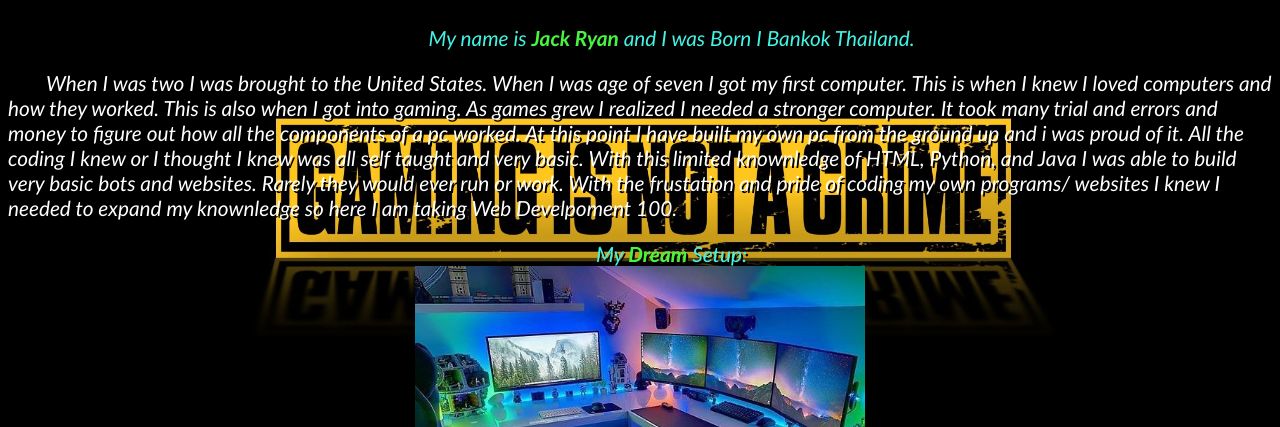
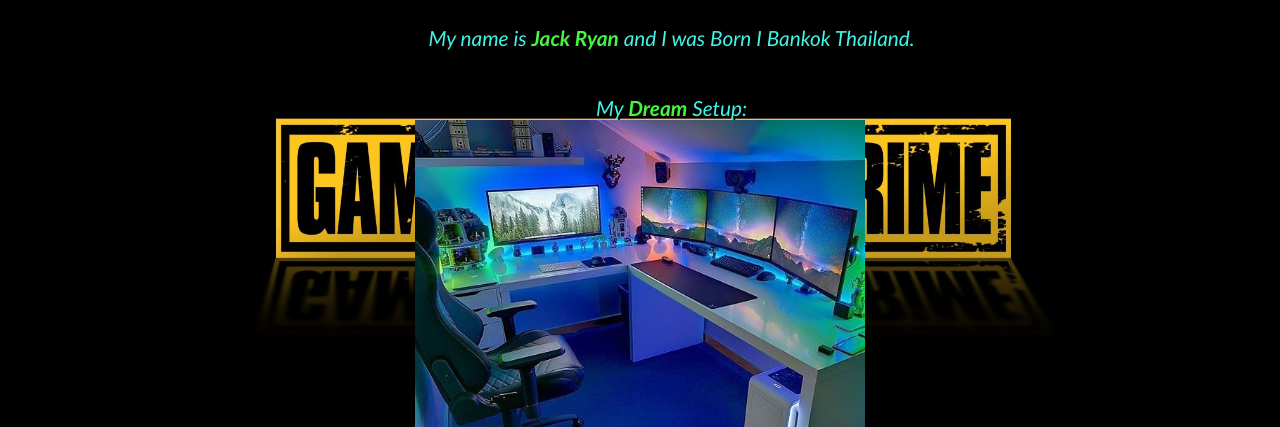
Before and after one commit to JaRyan13/About_Me, a plain HTML site: page Index.html in a window 1280 px wide. Shown: the part 192-619 px from the top of the page. Drawn offline with Linux system fonts and the light colour scheme.

Commit message:
more stuff

```diff
--- a/Index.html
+++ b/Index.html
@@ -23,8 +23,8 @@
           My name is <strong>Jack Ryan</strong> and I was Born I Bankok Thailand.
         <br>
 
-        <p id="meat">
-        When I was two I was brought to the United States. When I was age of seven I got my first computer. This is when I knew I loved computers and how they worked. This is also when I got into gaming. As games grew I realized I needed a stronger computer. It took many trial and errors and money to figure out how all the components of a pc worked. At this point I have built my own pc from the ground up and i was proud of it. All the coding I knew or I thought I knew was all self taught and very basic. With this limited knownledge of HTML, Python, and Java I was able to build very basic bots and websites. Rarely they would ever run or work. With the frustation and pride of coding my own programs/ websites I knew I needed to expand my knownledge so here I am taking Web Develpoment 100.
+     <!--    <p id="meat">
+        When I was two I was brought to the United States. When I was age of seven I got my first computer. This is when I knew I loved computers and how they worked. This is also when I got into gaming. As games grew I realized I needed a stronger computer. It took many trial and errors and money to figure out how all the components of a pc worked. At this point I have built my own pc from the ground up and i was proud of it. All the coding I knew or I thought I knew was all self taught and very basic. With this limited knownledge of HTML, Python, and Java I was able to build very basic bots and websites. Rarely they would ever run or work. With the frustation and pride of coding my own programs/ websites I knew I needed to expand my knownledge so here I am taking Web Develpoment 100. -->
 
         <br>
         <p id="intro">
```
